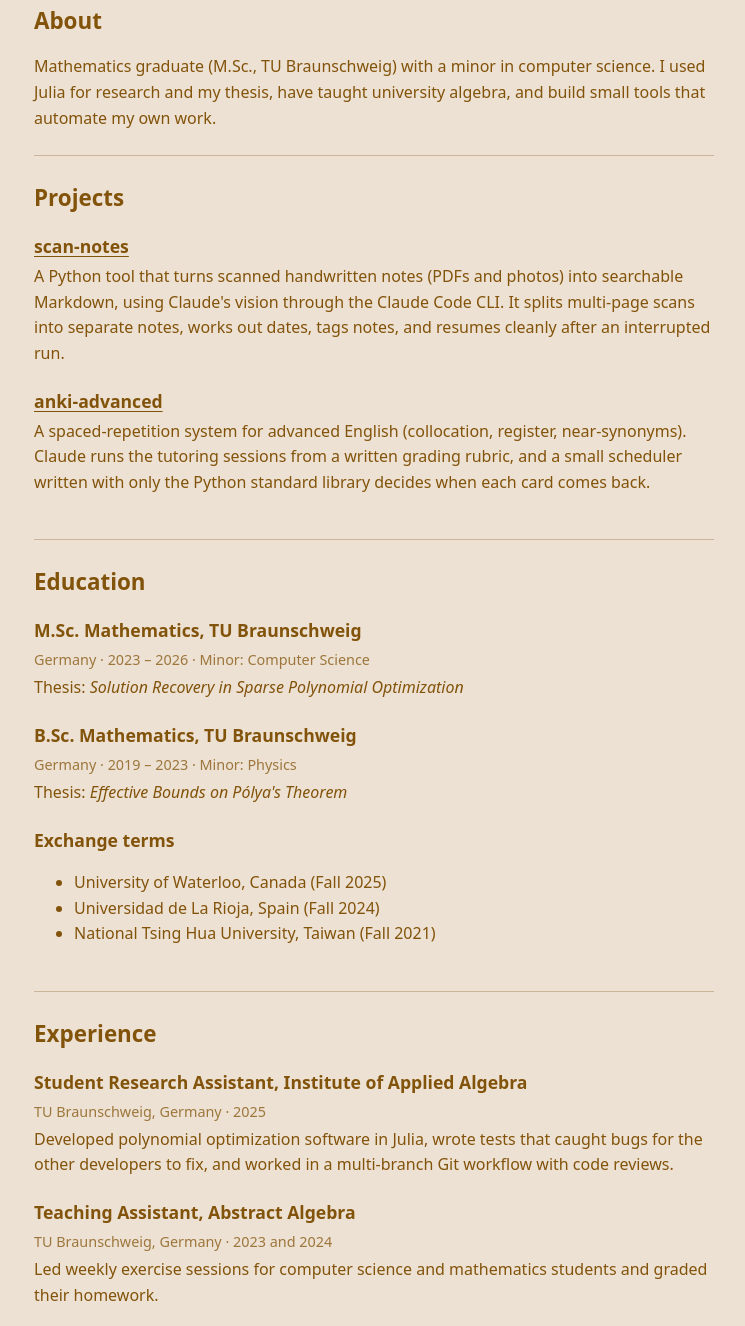
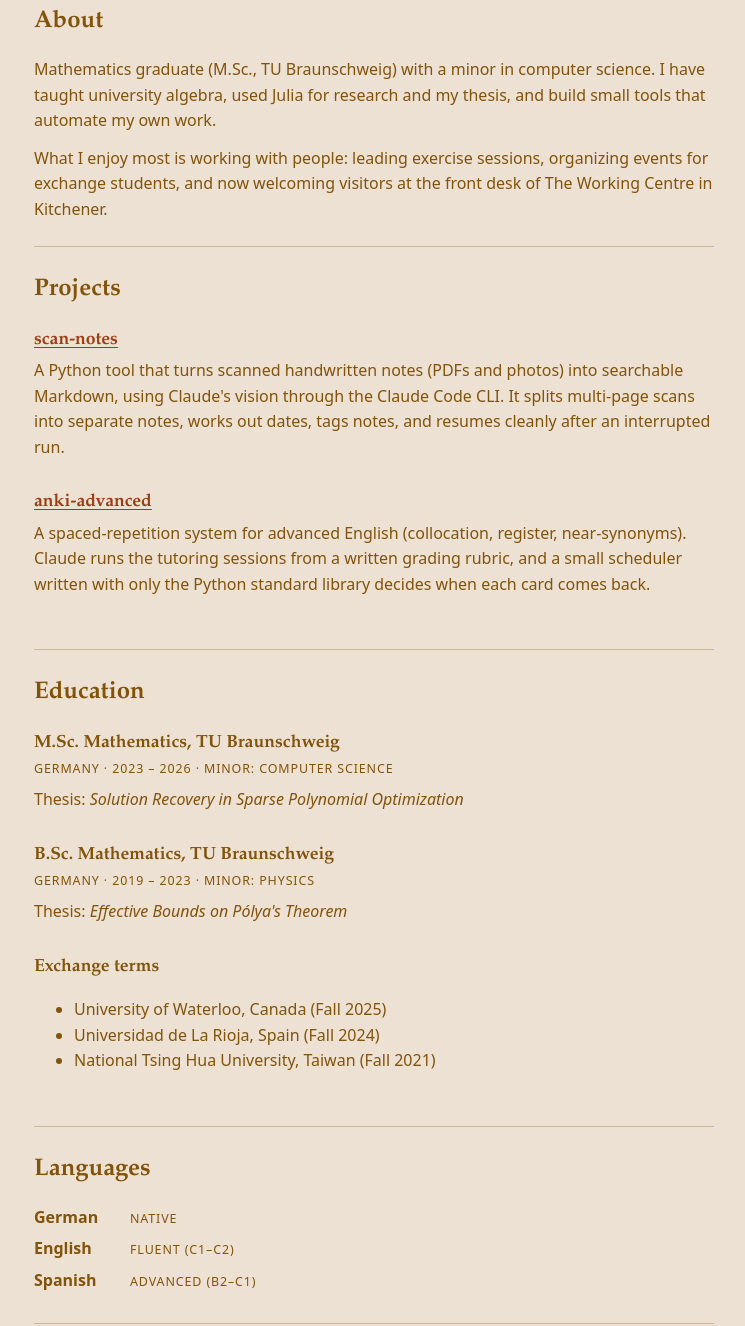
Before and after one commit to leif-niehe/leif-niehe.github.io, a plain HTML site: page index.html in a window 1280 px wide. Shown: the part 423-1749 px from the top of the page, without its empty margins (266-1011 px from the left). Drawn offline with Linux system fonts and the light colour scheme.

Commit message:
Add email, languages, link previews and favicon; refine typography
Co-Authored-By: Claude Opus 5.5 <noreply@anthropic.com>

```diff
--- a/index.html
+++ b/index.html
@@ -9,6 +9,17 @@
   <meta name="viewport" content="width=device-width, initial-scale=1.0">
   <!-- The text shown in the browser tab. -->
   <title>Leif Niehe</title>
+  <!-- Short summary shown by search engines. -->
+  <meta name="description" content="Leif Niehe, mathematics graduate in Kitchener, Ontario. Teaching, research software and community work.">
+  <!-- The small icon in the browser tab. -->
+  <link rel="icon" href="favicon.svg" type="image/svg+xml">
+  <!-- The preview card shown when someone shares the link (LinkedIn, WhatsApp, email). -->
+  <meta property="og:type" content="website">
+  <meta property="og:url" content="https://leif-niehe.github.io/">
+  <meta property="og:title" content="Leif Niehe">
+  <meta property="og:description" content="Mathematics graduate in Kitchener, Ontario. Teaching, research software and community work.">
+  <meta property="og:image" content="https://leif-niehe.github.io/photo.jpg">
+  <meta name="twitter:card" content="summary">
   <!-- Links in the stylesheet that controls how everything looks. -->
   <link rel="stylesheet" href="style.css">
 </head>
@@ -32,8 +43,13 @@
       <h2>About</h2>
       <p>
         Mathematics graduate (M.Sc., TU Braunschweig) with a minor in computer science.
-        I used Julia for research and my thesis, have taught university algebra,
+        I have taught university algebra, used Julia for research and my thesis,
         and build small tools that automate my own work.
+      </p>
+      <p>
+        What I enjoy most is working with people: leading exercise sessions,
+        organizing events for exchange students, and now welcoming visitors at the
+        front desk of The Working Centre in Kitchener.
       </p>
     </section>
 
@@ -90,6 +106,17 @@
           <li>National Tsing Hua University, Taiwan (Fall 2021)</li>
         </ul>
       </article>
+    </section>
+
+    <!-- ============ LANGUAGES ============ -->
+    <section>
+      <h2>Languages</h2>
+      <!-- class="languages" lets the CSS put the level next to each language. -->
+      <ul class="languages">
+        <li><strong>German</strong> <span class="meta">Native</span></li>
+        <li><strong>English</strong> <span class="meta">Fluent (C1–C2)</span></li>
+        <li><strong>Spanish</strong> <span class="meta">Advanced (B2–C1)</span></li>
+      </ul>
     </section>
 
     <!-- ============ EXPERIENCE ============ -->
@@ -159,7 +186,7 @@
         <h3>Workaway Volunteer</h3>
         <p class="meta">Spain · Sep 2024 – Jan 2025</p>
         <p>
-          Garden and animal care, private maths tutoring and childcare.
+          Garden and animal care, private math tutoring and childcare.
         </p>
       </article>
 
@@ -176,6 +203,8 @@
 
   <!-- ============ FOOTER: contact links ============ -->
   <footer>
+    <!-- "mailto:" opens the visitor's email app with your address filled in. -->
+    <a href="mailto:nieheleif@gmail.com">nieheleif@gmail.com</a>
     <a href="https://www.linkedin.com/in/leif-niehe/">LinkedIn</a>
     <a href="https://github.com/leif-niehe">GitHub</a>
   </footer>
--- a/style.css
+++ b/style.css
@@ -40,6 +40,14 @@ header {
   box-shadow: 0 0 0 2px rgba(130, 83, 10, 0.5);     /* thin brown ring around the gap */
 }
 
+/* Your name and the section titles use a warm serif font.
+   These fonts are already on most computers and phones, so nothing is downloaded. */
+h1,
+h2,
+h3 {
+  font-family: "Iowan Old Style", "Palatino Linotype", Palatino, "Book Antiqua", Georgia, serif;
+}
+
 /* The big heading with your name. */
 h1 {
   margin: 0;
@@ -63,7 +71,7 @@ section {
 /* Section titles (About, Projects, ...). */
 h2 {
   margin: 0 0 1rem;
-  font-size: 1.4rem;
+  font-size: 1.5rem;
 }
 
 /* Titles inside a section (a project name, a degree, a job). */
@@ -74,7 +82,7 @@ h3 {
 
 /* Space between the blocks inside a section. */
 article {
-  margin-bottom: 1.25rem;
+  margin-bottom: 1.75rem;
 }
 
 /* Paragraphs inside a section: remove the browser's default top gap. */
@@ -83,21 +91,53 @@ section > p {
   margin: 0.25rem 0 0;
 }
 
-/* The small lines with place and dates. */
-.meta {
-  font-size: 0.9rem;
-  opacity: 0.75;              /* slightly faded */
+/* The description under a title gets a bit more room, so it reads as its own block. */
+article .meta + p {
+  margin-top: 0.5rem;
 }
 
-/* Links: same colour as the text, underlined. */
+/* A gap between two paragraphs that follow each other (like in About). */
+section > p + p {
+  margin-top: 0.75rem;
+}
+
+/* The small lines with place and dates: small capital letters with a little extra
+   spacing, so they look clearly different from both the title and the text. */
+.meta {
+  font-size: 0.78rem;
+  text-transform: uppercase;
+  letter-spacing: 0.07em;
+}
+
+/* Inside an entry, the place/date line sits right under the title. */
+article .meta {
+  margin-top: 0.15rem;
+}
+
+/* Languages: no bullets. Each line is split into two columns,
+   so the levels all start at the same place. */
+.languages {
+  list-style: none;
+  margin: 0;
+  padding: 0;
+}
+
+.languages li {
+  display: grid;
+  grid-template-columns: 6rem 1fr;   /* first column 6rem wide for the language */
+  align-items: baseline;
+  margin-bottom: 0.35rem;
+}
+
+/* Links: a deeper rust brown so they stand out from the text, underlined. */
 a {
-  color: inherit;
+  color: rgb(156, 62, 20);
   text-underline-offset: 3px;
 }
 
-/* When the mouse is over a link. */
+/* When the mouse is over a link: the underline gets thicker. */
 a:hover {
-  opacity: 0.7;
+  text-decoration-thickness: 2px;
 }
 
 /* Footer: links side by side, centred. */
@@ -110,4 +150,5 @@ footer {
 
 footer a {
   margin: 0 0.75rem;
+  display: inline-block;      /* lets the links wrap onto a new line on narrow phones */
 }
```
Also changed, not shown: favicon.svg (added).
